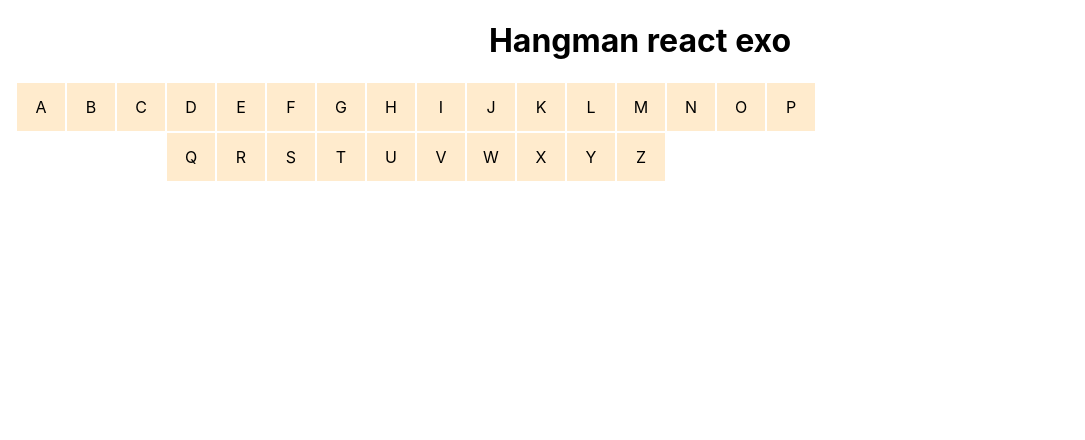
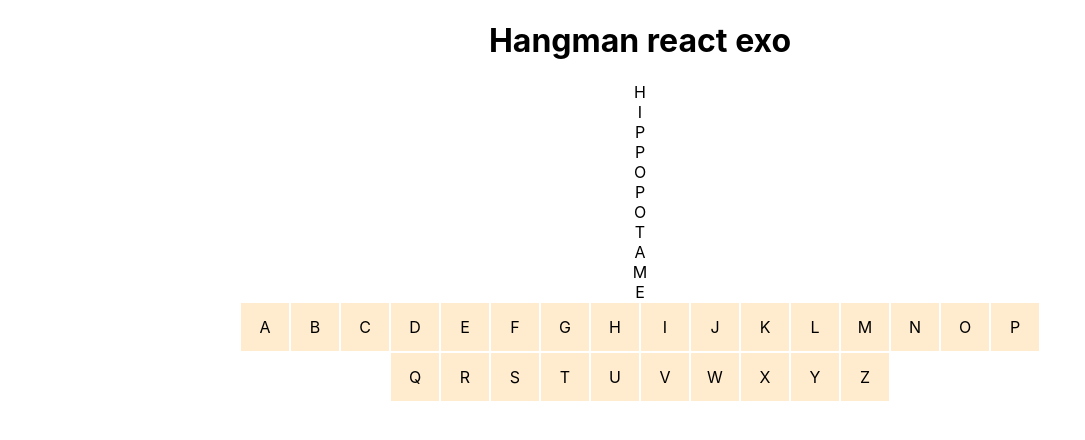
Before and after one commit to manuelWeb/exo_react_openc, a React (Create React App) app: page / in a window 1280 px wide. Shown: the top 440 px of the page, without its empty margins (0-1085 px from the left). Built offline with nearby package versions, Linux system fonts and the light colour scheme.

Commit message:
init mask fct; TODO add container to display flex-row

```diff
--- a/src/App.css
+++ b/src/App.css
@@ -2,6 +2,7 @@
   display: flex;
   flex-direction: column;
   text-align: center;
+  align-items: center;
 }
 
 .App-logo {
--- a/src/App.js
+++ b/src/App.js
@@ -2,6 +2,36 @@ import React, { Component } from 'react';
 import './App.css';
 import Keyboard from './Keyboard'
 
+
+const allword = ["NOMBRE","GEANTE","CORAUX","ROULEAU","EJECTER","LIVRETS", "DIVISION","LICORNES","FOURNEAU","EMPLETTE","CLEPSYDRE","INDIGENES", "ECLATANTE","MATERIAUX","ANAGRAMME","ULTERIEURE","FACTORISER", "RACCROCHER","HIPPOPOTAME","SAUTERELLES"]
+
+let chosenWord = Math.floor(Math.random() * allword.length)
+chosenWord = allword[chosenWord]
+
+// const Mask = () => {
+//   const letters = chosenWord.split('');
+//   console.log(letters);
+//   letters.map( (letter,idx) => {
+//     return (
+//       <div>
+//         <span className="letter" key={idx}>
+//           {letter}
+//         </span>
+//       </div>
+//     )
+//   })
+// }
+const Mask = () => {
+  const letters = chosenWord.split('');
+    return (
+      letters.map( (letter,idx) => (
+        <span key={idx} className="letter">
+          {letter}
+        </span>)
+      )
+    )
+}
+console.log(chosenWord);
 
 class App extends Component {
 
@@ -9,6 +39,7 @@ class App extends Component {
     return (
       <div className="App">
         <h1>Hangman react exo</h1>
+        <Mask />
         <Keyboard />
       </div>
     );
```
